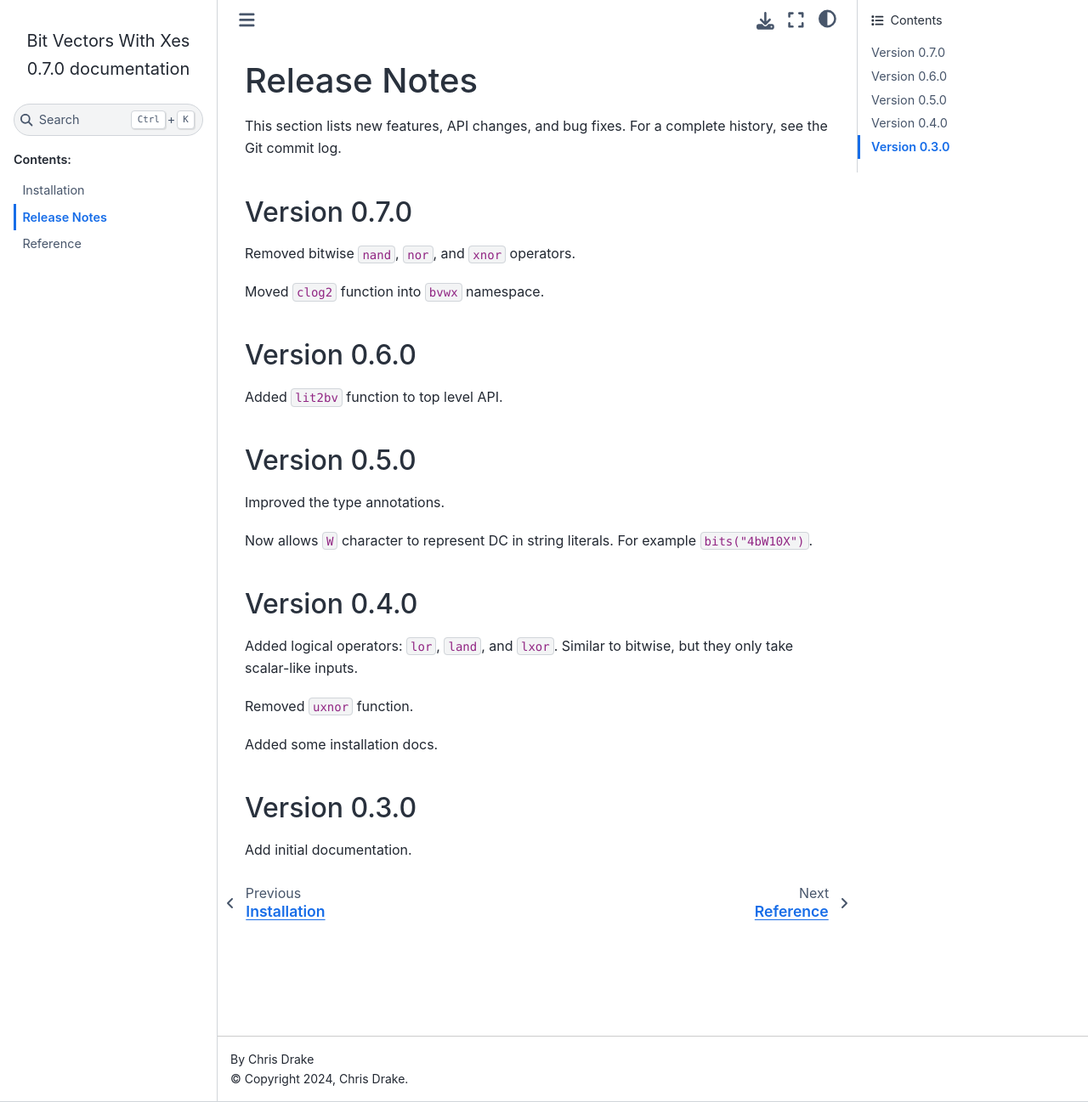
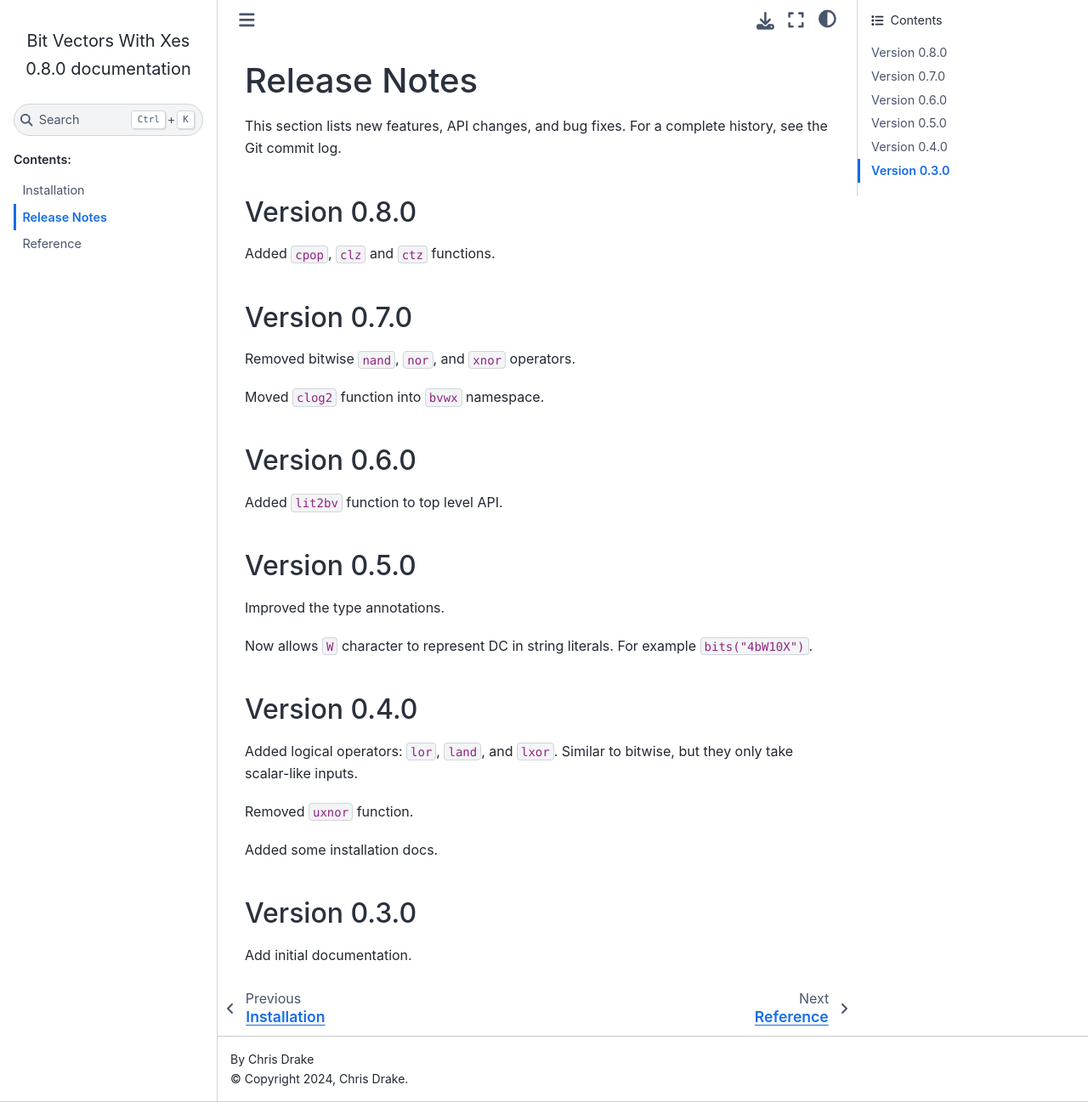
Before and after one commit to cjdrake/bvwx, a Sphinx documentation site: the page built from doc/source/release_notes.rst, in a window 1280 px wide and 1297 px high. Shown: the whole window at 85% size. Built offline with Sphinx 7.4.7 and the Sphinx Book theme 1.1.4, drawn with Linux system fonts in a browser that asks for light colours.

Commit message:
Release 0.8.0

```diff
--- a/doc/source/release_notes.rst
+++ b/doc/source/release_notes.rst
@@ -4,6 +4,11 @@
 
 This section lists new features, API changes, and bug fixes.
 For a complete history, see the Git commit log.
+
+Version 0.8.0
+=============
+
+Added ``cpop``, ``clz`` and ``ctz`` functions.
 
 Version 0.7.0
 =============
--- a/pyproject.toml
+++ b/pyproject.toml
@@ -1,6 +1,6 @@
 [project]
 name = "bvwx"
-version = "0.7.0"
+version = "0.8.0"
 description = "Bit Vectors With Xes"
 readme = "README.md"
 
```
